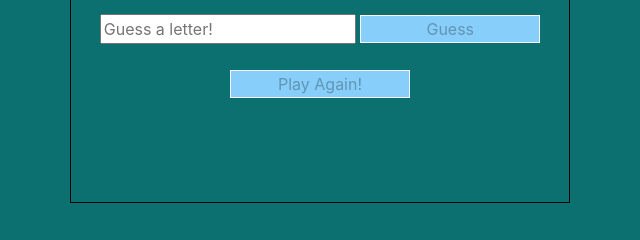
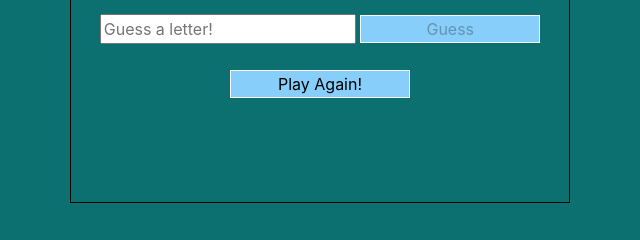
Before and after one commit to kellej6/IT-3049C-Final-Project, a website: page index.html in a window 1280 px wide. Shown: the part 550-790 px from the top of the page, 15-655 px from the left. Drawn offline with nearby package versions, Linux system fonts and the light colour scheme.

Commit message:
update play again button

```diff
--- a/index.html
+++ b/index.html
@@ -64,14 +64,14 @@
           />
           <input type="submit" id="guessSubmitButton" value="Guess" disabled/>
         </form>
-        <button id="resetGame" disabled>
+        <!-- <button id="resetGame" disabled>
+          Play Again!
+        </button> -->
+        <button onclick="resetGame()"  id="resetGame">
           Play Again!
         </button>
+      </div>
 
-
-
-
-      </div>
       <div class="canvas">
         <!-- Disply Hangman Picture Here -->
         <canvas id="matchItCanvas" height="300" width="500" style="border: 1px solid black;">
```
